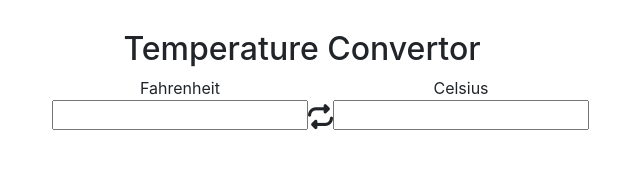
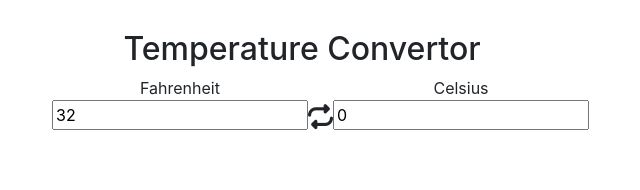
Before and after one commit to rafimohammad839/temperature-converter, a React (Create React App) app: page / in a window 1280 px wide. Shown: the top 190 px of the page, without its empty margins (338-978 px from the left). Built offline with nearby package versions, Linux system fonts and the light colour scheme.

Commit message:
Optimized code

```diff
--- a/src/TempConvertor.js
+++ b/src/TempConvertor.js
@@ -1,63 +1,41 @@
 import React, { useEffect, useState } from "react";
 
 const TempConvertor = () => {
-  const [resultTemp, setResultTemp] = useState("");
-  const [inputVal, setInputVal] = useState("");
-  const [toCelsius, setToCelsius] = useState(true);
-  const [showOnSecond, setShowOnSecond] = useState(true);
+  const [main, setMain] = useState({ temp: 32, scale: 'f' });
 
-  const convertTemp = (e) => {
-    const { value } = e.target;
-    if (!value.length) {
-      setResultTemp("");
-    }
+  const handleFahrenheit = (e) => {
+    setMain({ temp: e.target.value, scale: 'f' });
+  }
 
-    setInputVal(value);
-    if (e.target.className === "input-2" && showOnSecond === true) {
-      setShowOnSecond(false);
-    } else if (e.target.className === "input-1" && showOnSecond === false) {
-      setShowOnSecond(true);
-    }
-  };
+  const handleCelsius = (e) => {
+    setMain({ temp: e.target.value, scale: 'c' });
+  }
 
-  useEffect(() => {
-    if (!inputVal.length) return;
-    const floatVal = parseFloat(inputVal);
-    if (showOnSecond) {
-      // Converting into celsius
-      const result = ((floatVal - 32) * 5) / 9;
-      setResultTemp(result.toString());
-    } else {
-      // Converting into fahrenheit
-      const result = (floatVal * 9 / 5) + 32;
-      setResultTemp(result.toString());
-    }
-  }, [showOnSecond, inputVal])
+  const fahrenheit = main.scale === 'c' ? (main.temp.toString().length ? main.temp * 9 / 5 + 32 : ""): main.temp;
+  const celsius = main.scale === 'f' ? (main.temp.toString().length ? (main.temp - 32) * 5 / 9: "") : main.temp;
 
   return (
     <>
       <div className="temperature-container">
         <div>
-          <label htmlFor="temp-1">{toCelsius ? "Fahrenheit" : "Celsius"}</label>
+          <label htmlFor="fahrenheit">Fahrenheit</label>
           <input
             type="number"
-            id="temp-1"
-            className="input-1"
-            onChange={convertTemp}
-            value={`${showOnSecond ? inputVal : resultTemp}`}
+            id="fahrenheit"
+            onChange={handleFahrenheit}
+            value={fahrenheit}
           />
         </div>
         <div className="repeat-arrow">
           <i className="fa-solid fa-repeat"></i>
         </div>
         <div>
-          <label htmlFor="temp-2">{toCelsius ? "Celsius" : "Fahrenheit"}</label>
+          <label htmlFor="celsius">Celsius</label>
           <input
             type="number"
-            id="temp-2"
-            className="input-2"
-            value={`${showOnSecond ? resultTemp : inputVal}`}
-            onChange={convertTemp}
+            id="celsius"
+            value={celsius}
+            onChange={handleCelsius}
           />
         </div>
       </div>
```
